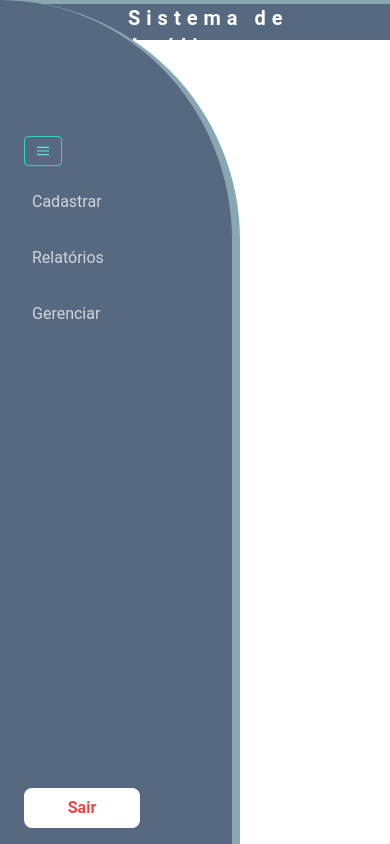
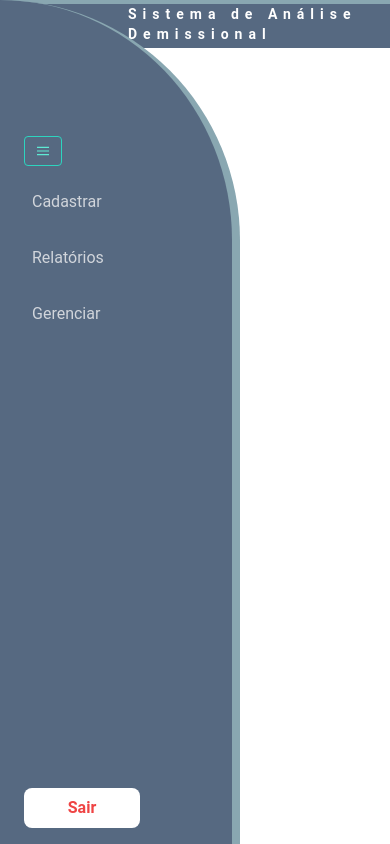
Before and after one commit to LionyHM/SistemaAnaliseDemissional, a Next.js app: page /demissao in a window 390 px wide. Built offline with nearby package versions, Linux system fonts and the light colour scheme.

Commit message:
fix: ajuste na responsividade do layout.

```diff
--- a/src/components/Layout/BtnSairComponent.tsx
+++ b/src/components/Layout/BtnSairComponent.tsx
@@ -2,7 +2,7 @@ export default function BtnSairComponent(props){
 
     return (
         <>
-            <div className="w-1/2 block mt-4 p-2 lg:mt-0 bg-white text-red-500 hover:bg-red-500
+            <div className="w-1/2 block  p-2 lg:mt-0 bg-white text-red-500 hover:bg-red-500
              hover:text-white mr-4 text-center font-semibold rounded-lg absolute bottom-4 left-auto right-auto">
                 Sair
             </div>
--- a/src/components/Layout/CabecalhoComponent.tsx
+++ b/src/components/Layout/CabecalhoComponent.tsx
@@ -3,7 +3,7 @@ export default function CabecalhoComponent(){
     const titulo = "Sistema de Análise Demissional"
 
     return (
-        <div className={"w-screen h-10 absolute top-0 text-start text-xl text-white font-bold"} style={{backgroundColor: "#566981",  borderTop: "4px solid #89a7b1"}}>
+        <div className={"w-screen h-12 lg:h-10 absolute top-0 text-start text-sm md:text-xl text-white font-bold z-10"} style={{backgroundColor: "#566981",  borderTop: "4px solid #89a7b1"}}>
             <a href="/"><h1 className="ml-32" style={{letterSpacing: '6px'}}>Sistema de Análise Demissional</h1></a>
         </div>
     )
--- a/src/components/Layout/MenuLateralComponent.tsx
+++ b/src/components/Layout/MenuLateralComponent.tsx
@@ -25,7 +25,8 @@ export default function MenuLateralComponent(props){
     }
 
     return (
-        <div className={"flex justify-start items-start w-60 h-full rounded-tr-full border-r-2 relative"} style={{backgroundColor: "#566981", borderRight: "8px solid #89a7b1"}}>
+        <div className={"flex justify-start items-start w-60 h-full rounded-tr-full border-r-2 relative z-20"}
+            style={{backgroundColor: "#566981", borderRight: "8px solid #89a7b1", minHeight: "40em"}}>
             <nav className="flex items-center justify-between flex-wrap p-6 w-full mt-28">
                 <div className="block lg:hidden">
                     <button className="flex items-center px-3 py-2 border rounded text-teal-300 border-teal-400 hover:text-white hover:border-white">
--- a/src/components/Layout/SubItemMenuLateralComponent.tsx
+++ b/src/components/Layout/SubItemMenuLateralComponent.tsx
@@ -4,7 +4,7 @@ export default function SubItemMenuLateralComponent(props){
 
     return (
        <div className={props.display + ' w-full'}>
-            <a href={props.url} className="block mt-4 p-2 lg:mt-0 text-gray-400 hover:text-white mr-4">
+            <a href={props.url} className="block mt-4 p-2 lg:mt-0 text-gray-400 hover:text-white mr- items-end4">
                 {props.tituloItem}
             </a>
        </div>
```
